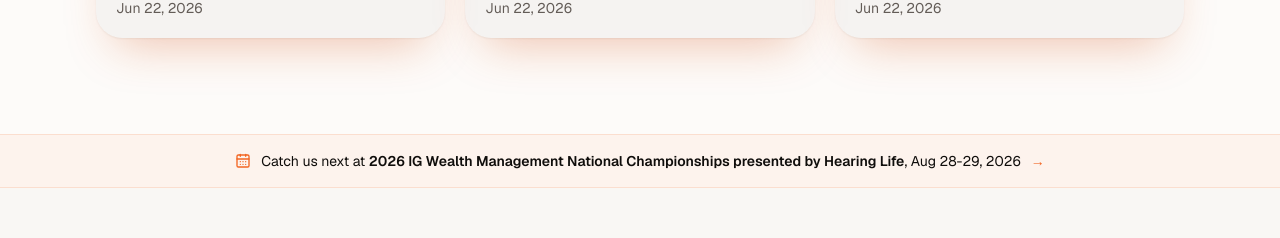
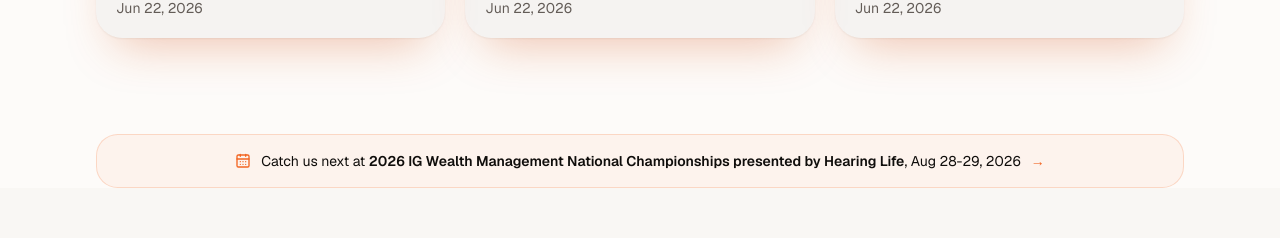
Before and after one commit to AdrianLuk/juice-bros, a Next.js app: page / in a window 1280 px wide. Shown: the part 2399-2637 px from the top of the page. Built offline with nearby package versions, Linux system fonts and the light colour scheme; no server answers.

Commit message:
Home: constrain the next-appearance strip to the max-w-6xl container
Rounded band matching the section width of the rest of the home page,
rather than full-bleed.

Co-Authored-By: Claude Sonnet 5 <noreply@anthropic.com>

```diff
--- a/src/app/(home)/sections/next-appearance.tsx
+++ b/src/app/(home)/sections/next-appearance.tsx
@@ -9,11 +9,11 @@ export function NextAppearance() {
   if (!next) return null;
 
   return (
-    <Link
-      href="/appearances"
-      className="group block w-full border-y border-brand-orange/15 bg-brand-orange/5 transition-colors duration-300 hover:bg-brand-orange/10"
-    >
-      <div className="mx-auto flex w-full max-w-6xl flex-wrap items-center justify-center gap-x-2.5 gap-y-1 px-4 py-4 text-sm sm:px-6 lg:px-8">
+    <section className="mx-auto w-full max-w-6xl px-4 sm:px-6 lg:px-8">
+      <Link
+        href="/appearances"
+        className="group flex w-full flex-wrap items-center justify-center gap-x-2.5 gap-y-1 rounded-2xl border border-brand-orange/20 bg-brand-orange/5 px-5 py-4 text-sm transition-colors duration-300 hover:bg-brand-orange/10"
+      >
         <CalendarDays aria-hidden className="size-4 shrink-0 text-brand-orange" />
         <span className="text-balance text-center">
           Catch us next at <span className="font-semibold">{next.name}</span>,{" "}
@@ -25,7 +25,7 @@ export function NextAppearance() {
         >
           &rarr;
         </span>
-      </div>
-    </Link>
+      </Link>
+    </section>
   );
 }
```
